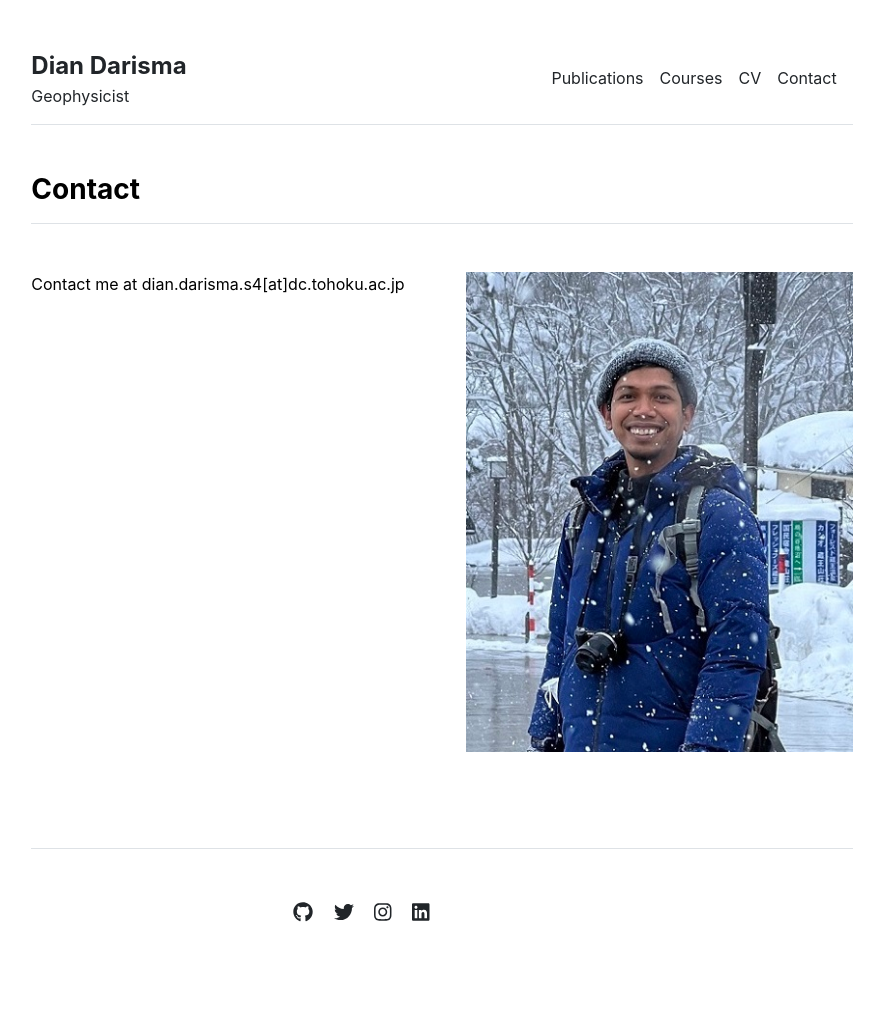
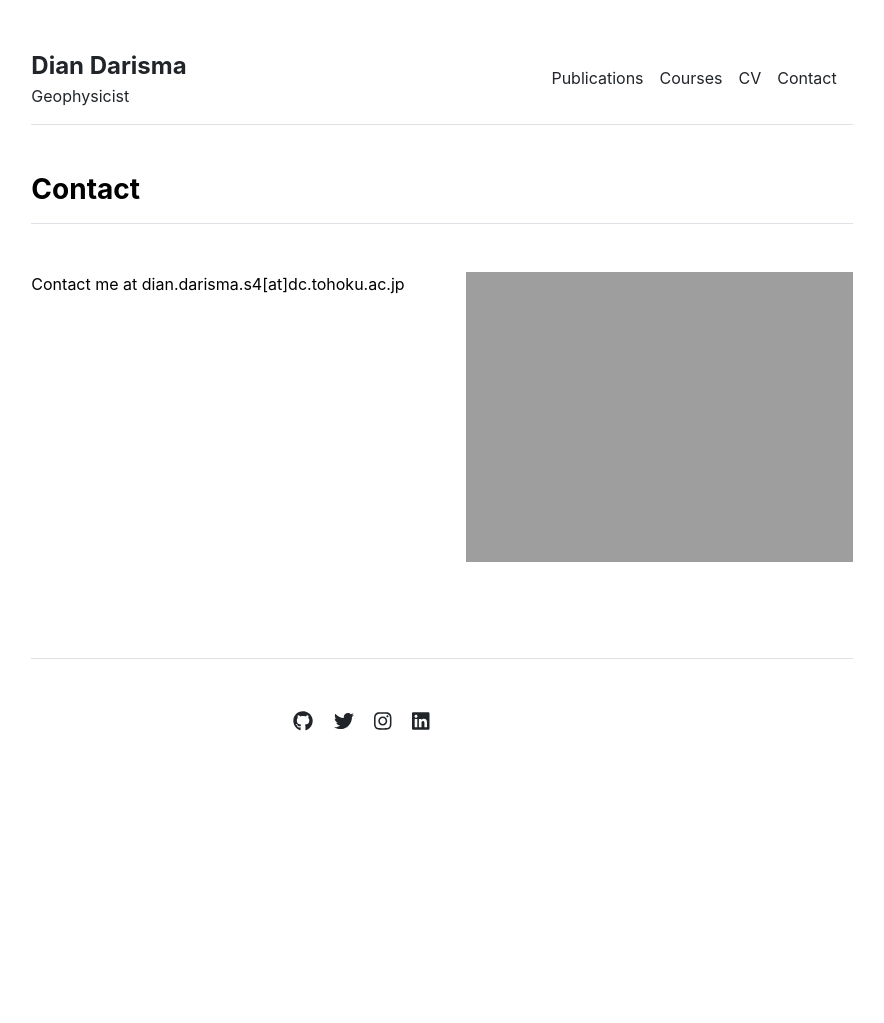
Before and after one commit to diandarisma/diandarisma.github.io, a Jekyll site: the page built from contact.md, in a window 1280 px wide. Shown: the whole page, without its empty margins (198-1082 px from the left). Built offline with Jekyll 4.4.1, drawn with Linux system fonts in a browser that asks for light colours; after the commit the page ends 900 px from its top, so only the background shows below that.

Commit message:
Update settings.yml

```diff
--- a/_data/settings.yml
+++ b/_data/settings.yml
@@ -16,4 +16,4 @@ social:
 - {icon: 'linkedin', link: 'https://linkedin.com/in/dian-darisma-58a96b71'}
 
 contacts:
-- {image: 'assets/img/contact.jpg'}
+- {image: 'assets/img/contact2.jpg'}
```
